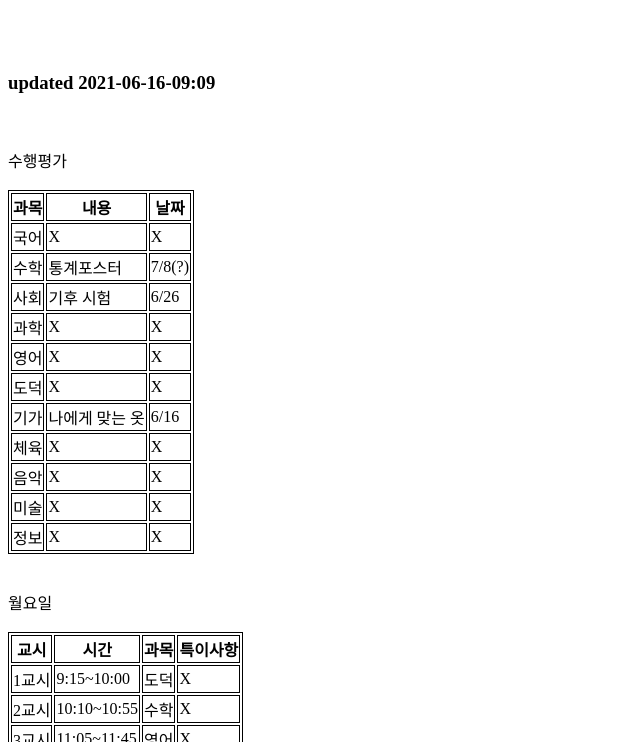
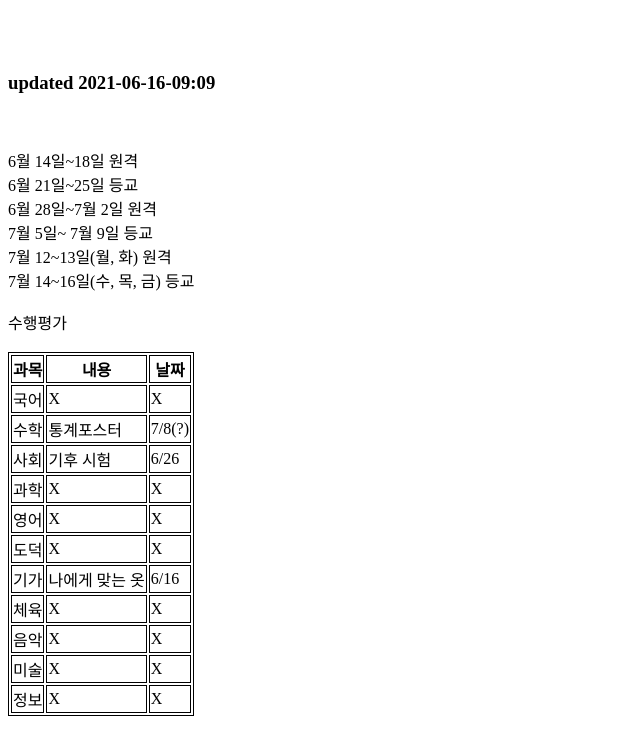
Before and after one commit to webstudy1/time, a plain HTML site: page index.html in a window 1280 px wide. Shown: the part 58-800 px from the top of the page, without its empty margins (0-640 px from the left). Drawn offline with Linux system fonts and the light colour scheme.

Commit message:
Update index.html

```diff
--- a/index.html
+++ b/index.html
@@ -14,6 +14,12 @@
 
 <br>
 <br>
+6월 14일~18일 원격<br>
+6월 21일~25일 등교<br>
+6월 28일~7월 2일 원격<br>
+7월 5일~ 7월 9일 등교<br>
+7월 12~13일(월, 화) 원격<br>
+7월 14~16일(수, 목, 금) 등교<br><br>
 수행평가<br><br>
 <table>
     <tr>
```
